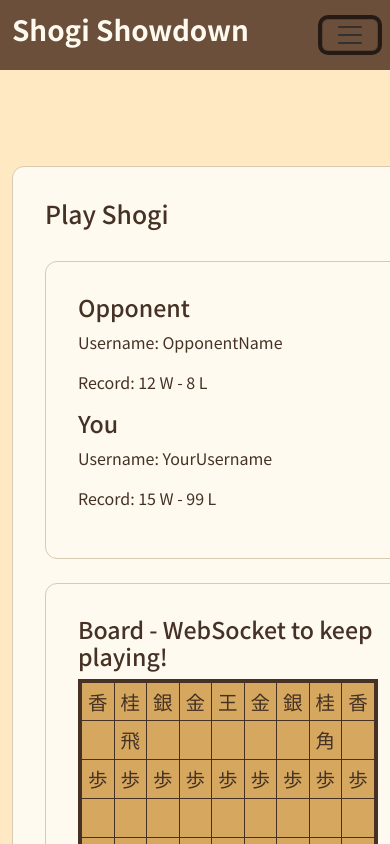
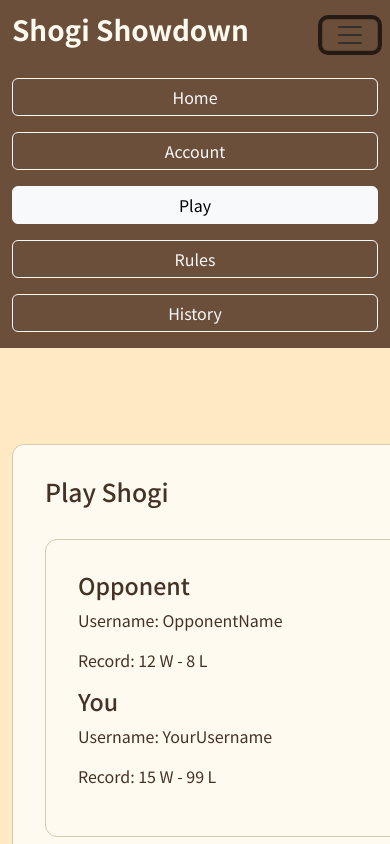
Before and after one commit to JaysterNumber1/startup, a React (Vite) app: page /play in a window 390 px wide. Both pictures are taken after a click on the button 350 px from the left and 35 px from the top of the page. Shown: the top 844 px of the page. Built offline with nearby package versions, Linux system fonts and the light colour scheme.

Commit message:
fixed the drop down button for mobile

```diff
--- a/src/app.css
+++ b/src/app.css
@@ -113,6 +113,10 @@ footer a {
     display: flex;
     flex-direction: column;
     gap: 1.5rem;
+}
+
+.navbar {
+    position: sticky;
 }
 
 .navbar-brand {
--- a/src/app.jsx
+++ b/src/app.jsx
@@ -1,4 +1,4 @@
-import React from 'react';
+import React, { useState } from 'react';
 import 'bootstrap/dist/css/bootstrap.min.css';
 import './app.css';
 import { BrowserRouter, NavLink, Route, Routes } from 'react-router-dom';
@@ -10,6 +10,8 @@ import { History } from './history/history';
 import { ScrollToTop } from './scrollToTop';
 
 export default function App() {
+    const [isNavigationExpanded, setIsNavigationExpanded] = useState(false);
+
     return (
         <BrowserRouter>
 
@@ -25,16 +27,17 @@ export default function App() {
                         <button
                             className="navbar-toggler"
                             type="button"
-                            data-bs-toggle="collapse"
-                            data-bs-target="#mainNavigation"
                             aria-controls="mainNavigation"
-                            aria-expanded="false"
-                            aria-label="Toggle navigation">
+                            aria-expanded={isNavigationExpanded}
+                            aria-label="Toggle navigation"
+                            onClick={() => setIsNavigationExpanded((expanded) => !expanded)}>
 
                             <span className="navbar-toggler-icon"></span>
                         </button>
 
-                        <nav className="collapse navbar-collapse" id="mainNavigation">
+                        <nav
+                            className={`collapse navbar-collapse${isNavigationExpanded ? ' show' : ''}`}
+                            id="mainNavigation">
                             <ul className="navbar-nav">
 
                                 <li className="nav-item">
```
Also changed, not shown: 1 other file (tests, documents, lock files or other folders).
